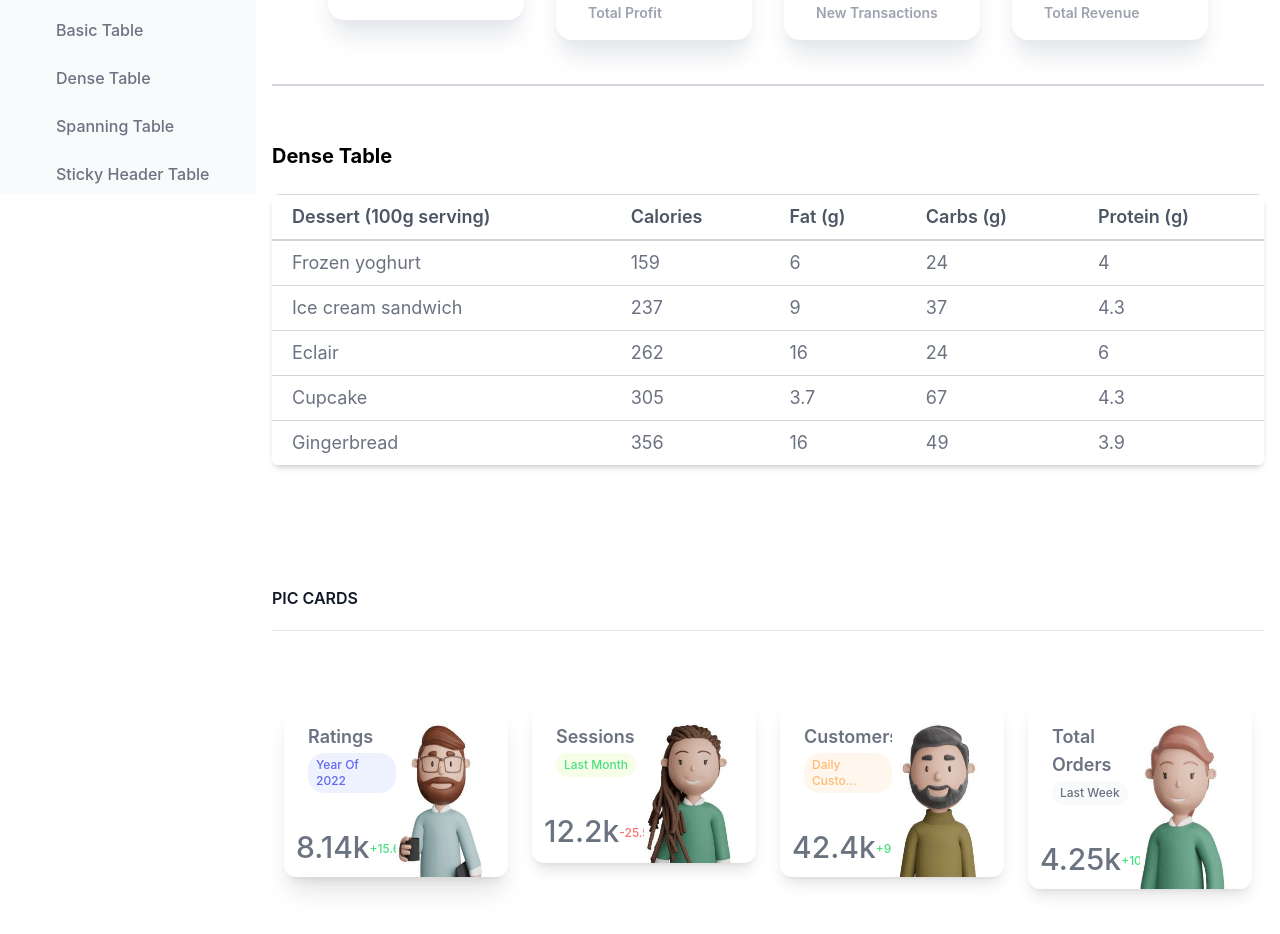
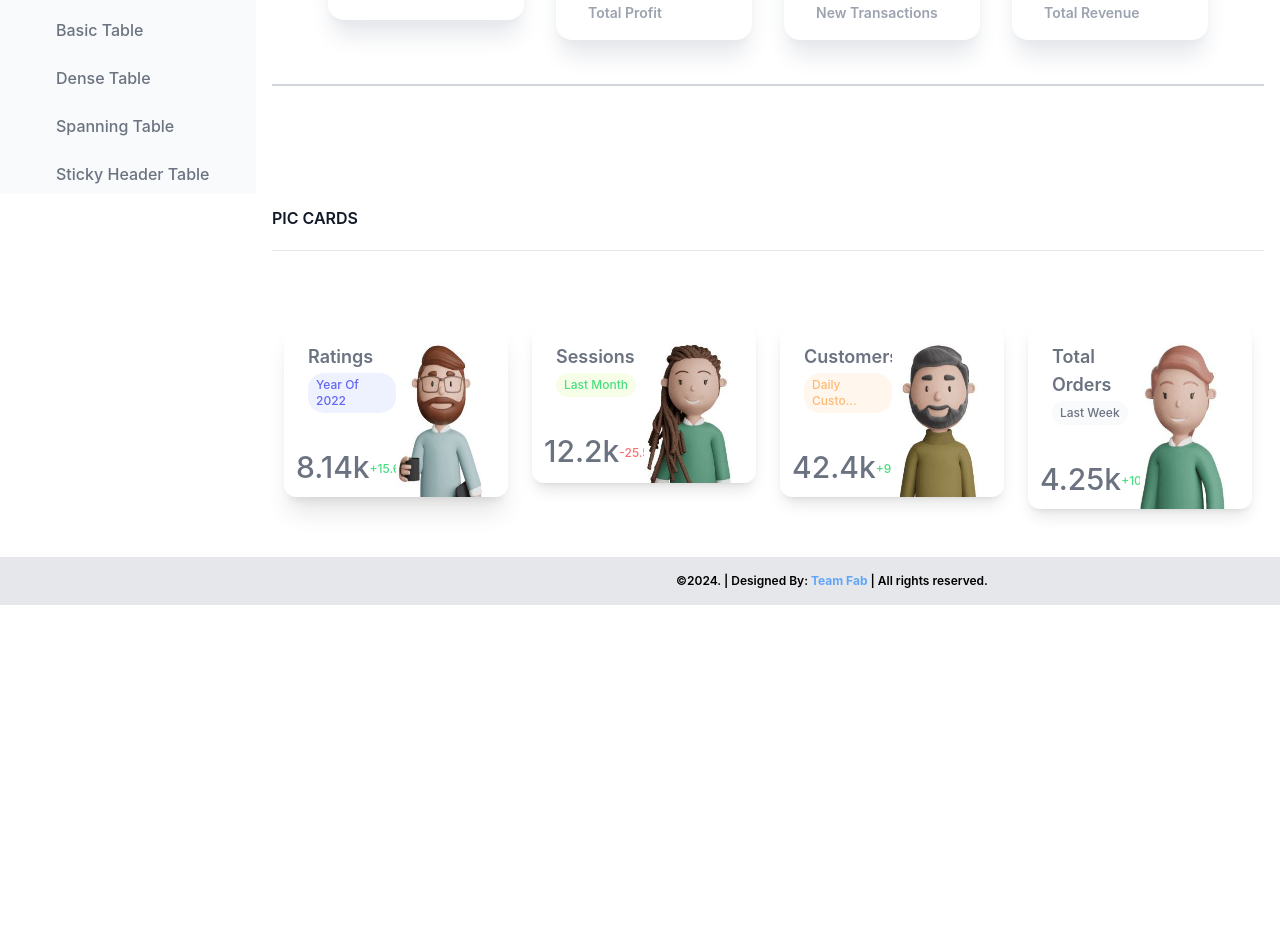
Before and after one commit to TeamFab2023/openui, a React (Create React App) app: page / in a window 1280 px wide. Shown: the part 606-1540 px from the top of the page. After the commit the page ends 1211 px from the top, so only its background shows below. Built offline with nearby package versions, Linux system fonts and the light colour scheme.

Commit message:
Simple Footer Added (#31)

```diff
--- a/src/App.tsx
+++ b/src/App.tsx
@@ -13,6 +13,7 @@ import PicCards from './components/Cards/PicCards';
 import BasicTable from './components/Tables/BasicTable';
 import DenseTable from './components/Tables/DenseTable';
 import HomePage from './components/HomePage/HomePage';
+import Footer from './components/Footer/Footer';
 
 function App() {
   return (
@@ -35,10 +36,11 @@ function App() {
               <Route path="BasicTable" element={<BasicTable />} />
               <Route path="DenseTable" element={<DenseTable />} />
             </Route>
-
             <Route path="Textarea" element={<Textarea />} />
         </Routes>
+        <Footer/>
       </BrowserRouter>
+
   );
 }
 
--- /dev/null
+++ b/src/components/Footer/Footer.tsx
@@ -0,0 +1,17 @@
+import React from 'react'
+
+const Footer = () => {
+  return (
+    <>
+    <div className="  relative overflow-hidden bg-gray-200   text-center py-4  max-w-full  ">
+      <div className=" mx-w-auto   md:max-w-full md:ml-72 lg:ml-62 xl:ml-96 ">
+          <p  className=" text-black text-xs font-semibold  "  > ©2024. | Designed By: <span className='text-blue-400 font-bold'>Team Fab</span>   | All rights reserved.
+          </p>
+        </div>
+      </div>
+
+    </>
+  )
+}
+
+export default Footer
--- a/src/components/HomePage/HomePage.tsx
+++ b/src/components/HomePage/HomePage.tsx
@@ -16,7 +16,9 @@ const HomePage = () => {
   return (
     <>
 
-    <div style={{ display: 'grid', gridTemplateColumns: '0px 1fr', gap: '' }}>
+    <div style={{ display: 'grid', gridTemplateColumns: '1fr', gap: '', width:'@media (max-width: 640px)'
+
+  }}>
 
       {/* SideBar */}
       <div>
@@ -40,18 +42,16 @@ const HomePage = () => {
 
         <br/>
         <IconCard/>
-        <DenseTable/>
+        {/*<DenseTable/> */}
         <br/>
         <br/>
 
-
-
         <PicCards/>
-
-
 
       </div>
 
+    </div>
+    <div>
     </div>
     </>
   );
--- a/src/components/Layouts/Layout.tsx
+++ b/src/components/Layouts/Layout.tsx
@@ -7,11 +7,11 @@ const Layout = ({children}: any) => {
       <div className="grid grid-cols-2 ">
 
          <Sidebar />
+         <div className=" p-4 sm:ml-64 grid col-span-2 ">
+           <div>{children}
+           </div>
+         </div>
 
-
-         <div className=" p-4 sm:ml-64 grid col-span-2 ">
-           <div>{children}</div>
-         </div>
        </div></>
   )
 }
```
